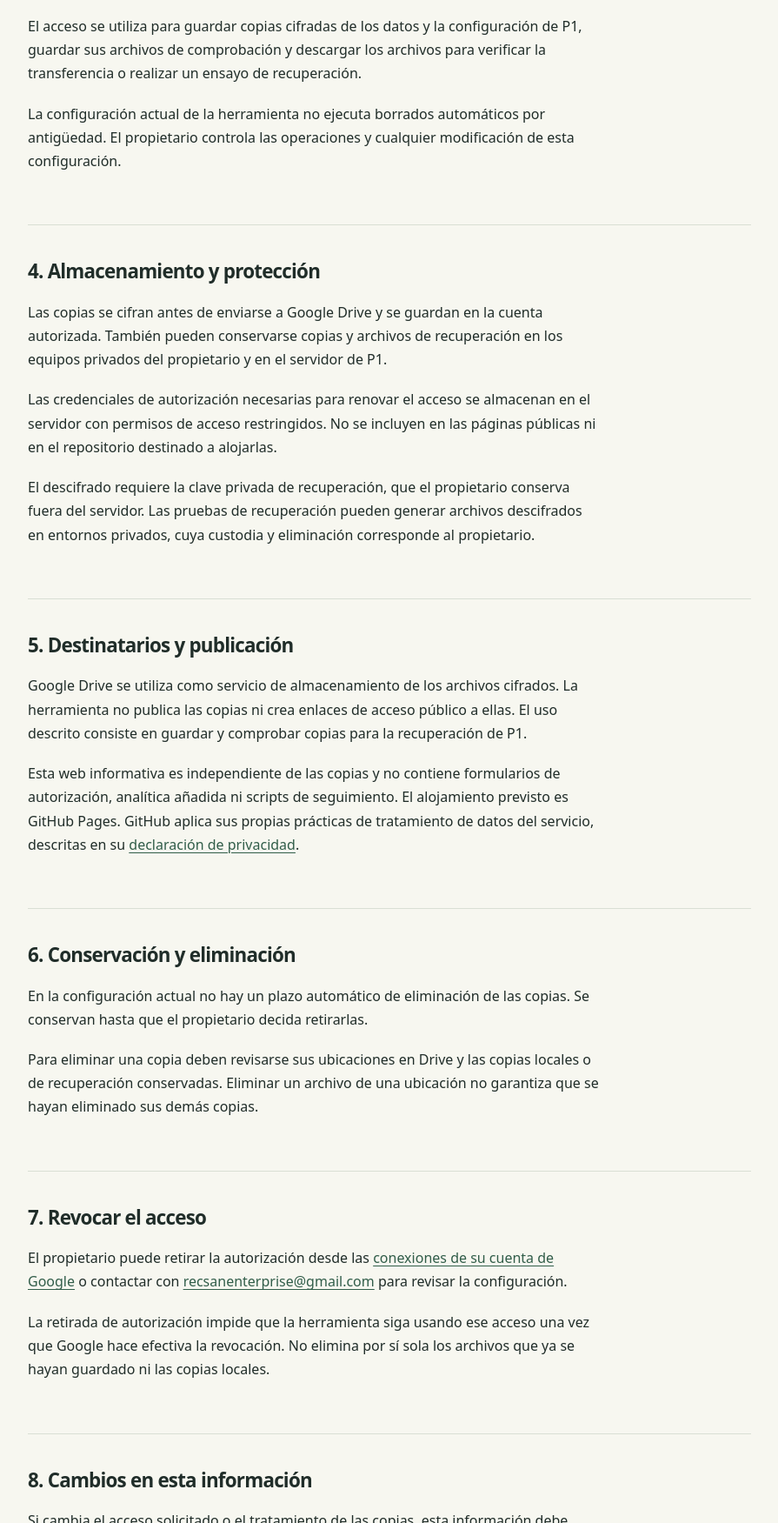
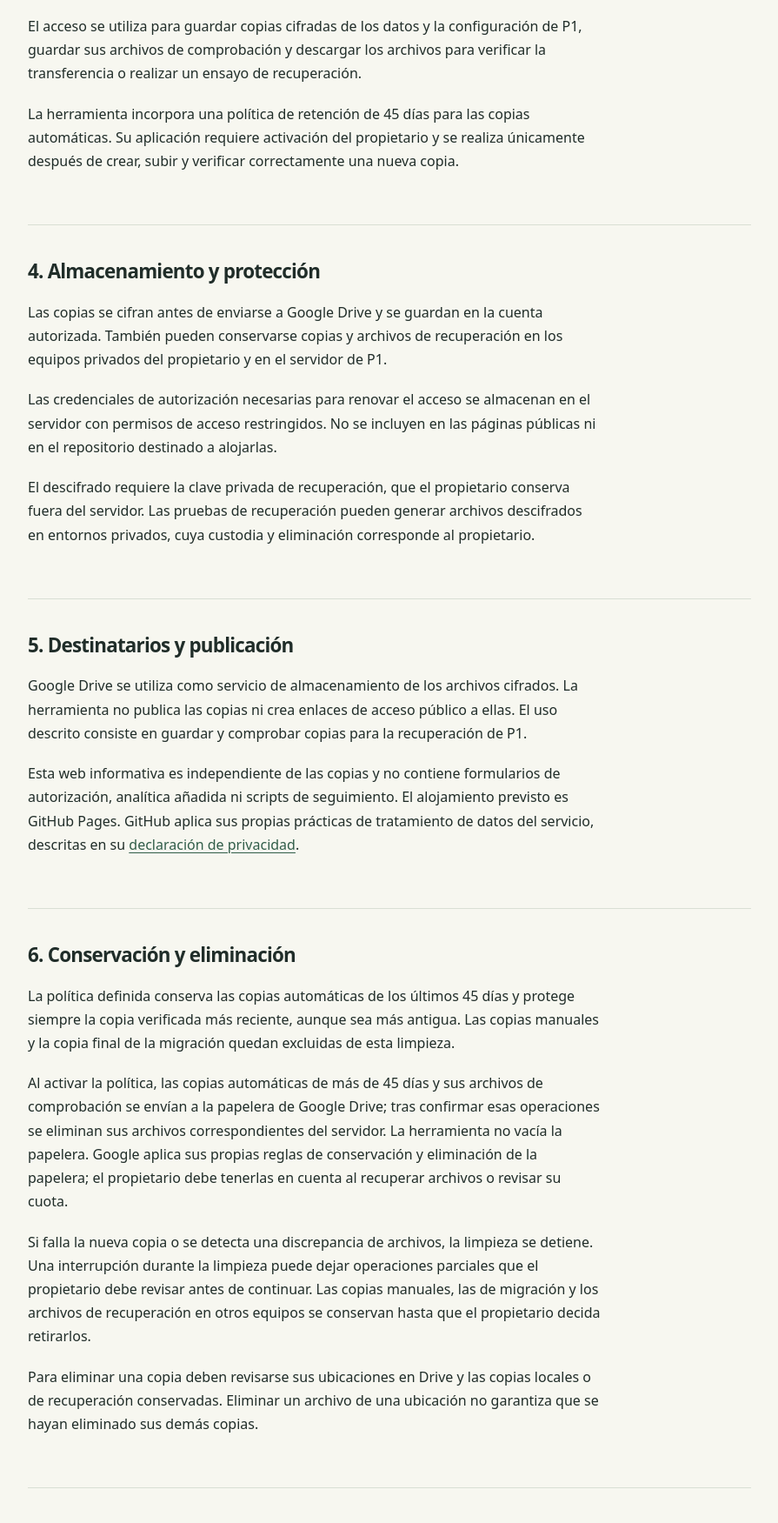
Before and after one commit to jmrechef/p1-backups-info, a plain HTML site: page privacy.html in a window 1280 px wide. Shown: the part 1126-2877 px from the top of the page at 87% size, without its empty margins (192-1087 px from the left). Drawn offline with Linux system fonts and the light colour scheme.

Commit message:
Document 45-day automatic backup retention

```diff
--- a/privacy.html
+++ b/privacy.html
@@ -35,7 +35,7 @@
       <section class="section" aria-labelledby="finalidad">
         <h2 id="finalidad">3. Finalidad del acceso</h2>
         <p>El acceso se utiliza para guardar copias cifradas de los datos y la configuración de P1, guardar sus archivos de comprobación y descargar los archivos para verificar la transferencia o realizar un ensayo de recuperación.</p>
-        <p>La configuración actual de la herramienta no ejecuta borrados automáticos por antigüedad. El propietario controla las operaciones y cualquier modificación de esta configuración.</p>
+        <p>La herramienta incorpora una política de retención de 45 días para las copias automáticas. Su aplicación requiere activación del propietario y se realiza únicamente después de crear, subir y verificar correctamente una nueva copia.</p>
       </section>
       <section class="section" aria-labelledby="almacenamiento">
         <h2 id="almacenamiento">4. Almacenamiento y protección</h2>
@@ -50,7 +50,9 @@
       </section>
       <section class="section" aria-labelledby="conservacion">
         <h2 id="conservacion">6. Conservación y eliminación</h2>
-        <p>En la configuración actual no hay un plazo automático de eliminación de las copias. Se conservan hasta que el propietario decida retirarlas.</p>
+        <p>La política definida conserva las copias automáticas de los últimos 45 días y protege siempre la copia verificada más reciente, aunque sea más antigua. Las copias manuales y la copia final de la migración quedan excluidas de esta limpieza.</p>
+        <p>Al activar la política, las copias automáticas de más de 45 días y sus archivos de comprobación se envían a la papelera de Google Drive; tras confirmar esas operaciones se eliminan sus archivos correspondientes del servidor. La herramienta no vacía la papelera. Google aplica sus propias reglas de conservación y eliminación de la papelera; el propietario debe tenerlas en cuenta al recuperar archivos o revisar su cuota.</p>
+        <p>Si falla la nueva copia o se detecta una discrepancia de archivos, la limpieza se detiene. Una interrupción durante la limpieza puede dejar operaciones parciales que el propietario debe revisar antes de continuar. Las copias manuales, las de migración y los archivos de recuperación en otros equipos se conservan hasta que el propietario decida retirarlos.</p>
         <p>Para eliminar una copia deben revisarse sus ubicaciones en Drive y las copias locales o de recuperación conservadas. Eliminar un archivo de una ubicación no garantiza que se hayan eliminado sus demás copias.</p>
       </section>
       <section class="section" aria-labelledby="revocacion">
```
Also changed, not shown: index.html (+2 -1 lines).
